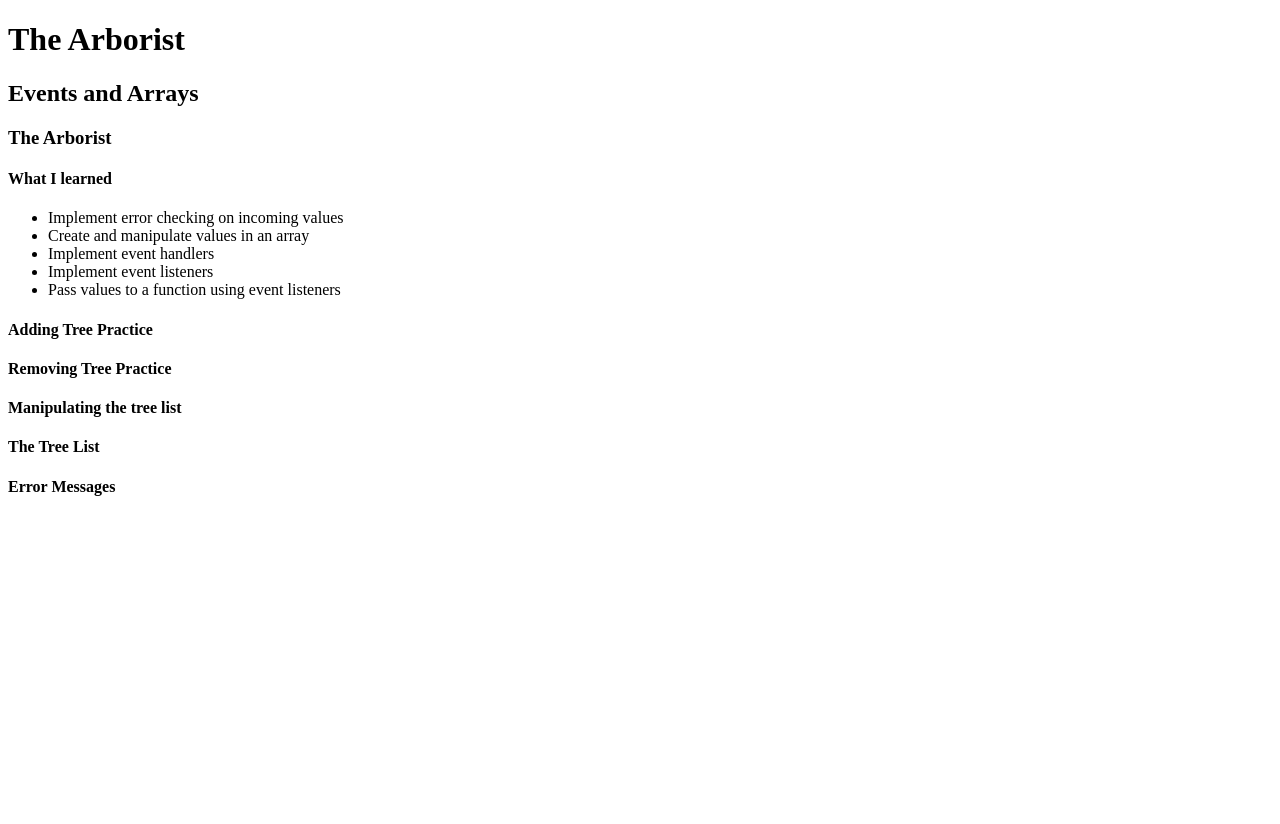
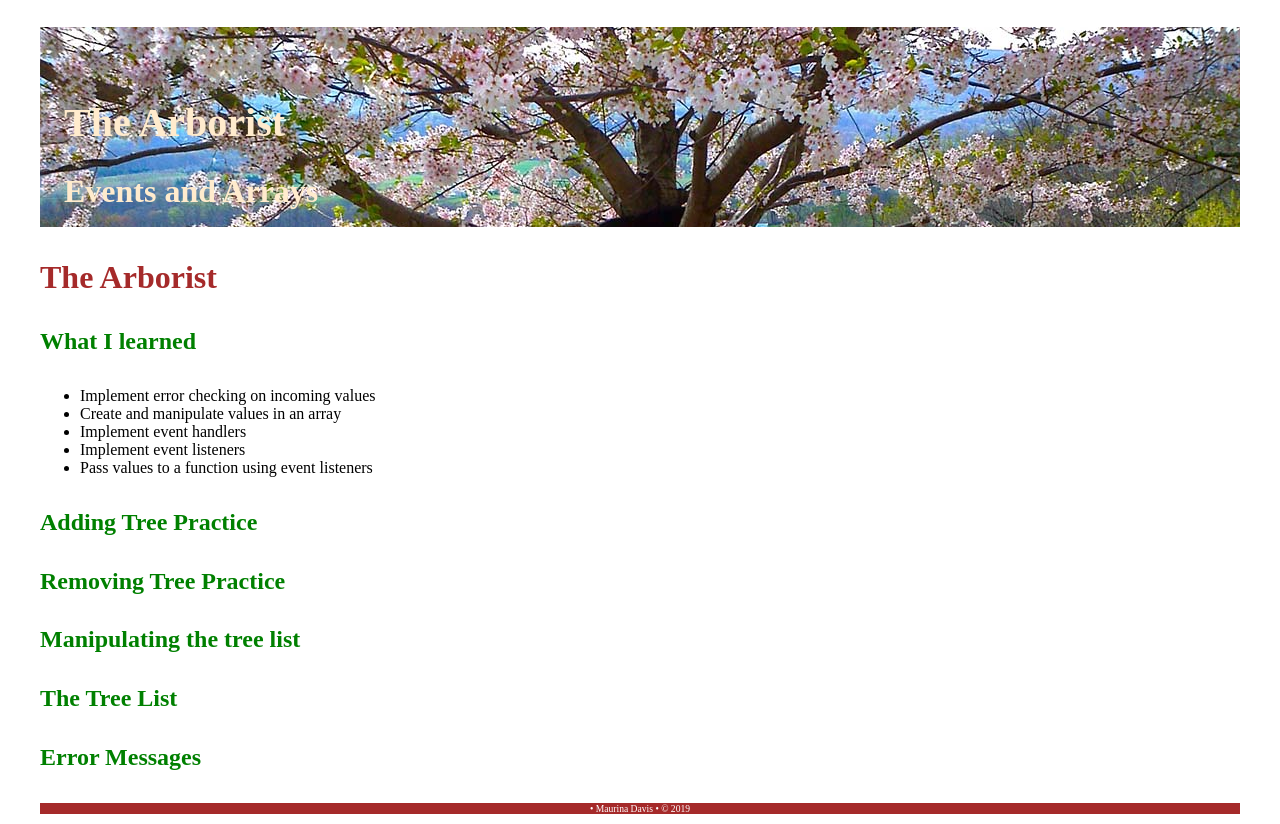
Before and after one commit to Maurina/Arborist, a plain HTML site: page index.html in a window 1280 px wide. Before the commit the page ends 800 px from the top, so only its background shows below. Drawn offline with Linux system fonts and the light colour scheme.

Commit message:
styling added

```diff
--- a/index.html
+++ b/index.html
@@ -46,6 +46,10 @@
         <div class="errorMessages"></div>
     </main>
 
+    <footer>
+        <p> &bull; Maurina Davis &bull; &copy; 2019</p>
+    </footer>
+
     </div><!--wrapper-->
         <script src="main.js" async defer></script>
     </body>
--- a/main.css
+++ b/main.css
@@ -0,0 +1,53 @@
+.wrapper{
+    max-width: 1200px;
+    margin: 0 auto;
+}
+
+header{
+    background-image:url(images/tree.jpg);
+    height: 200px;
+    background-position: center;
+}
+
+h1{
+    font-size: 2.5rem;
+    padding-top: 6%;
+    padding-left: 2%;
+    color: blanchedalmond;
+}
+
+h2{
+    font-size: 2rem;
+    padding-left: 2%;
+    color:blanchedalmond;
+}
+
+main{
+    padding-left: 2%:
+}
+
+h3{
+    color: brown;
+    font-size: 2rem;
+}
+
+h4{
+    color: green;
+    font-size: 1.5rem;
+}
+
+li{
+    list-style-type: disc;
+    font-size: 1rem;
+}
+
+footer{
+    background-color: brown;
+
+}
+
+p{
+    color: white;
+    font-size: .6rem;
+    text-align: center;
+}
```
Also changed, not shown: images/tree.jpg (added).
